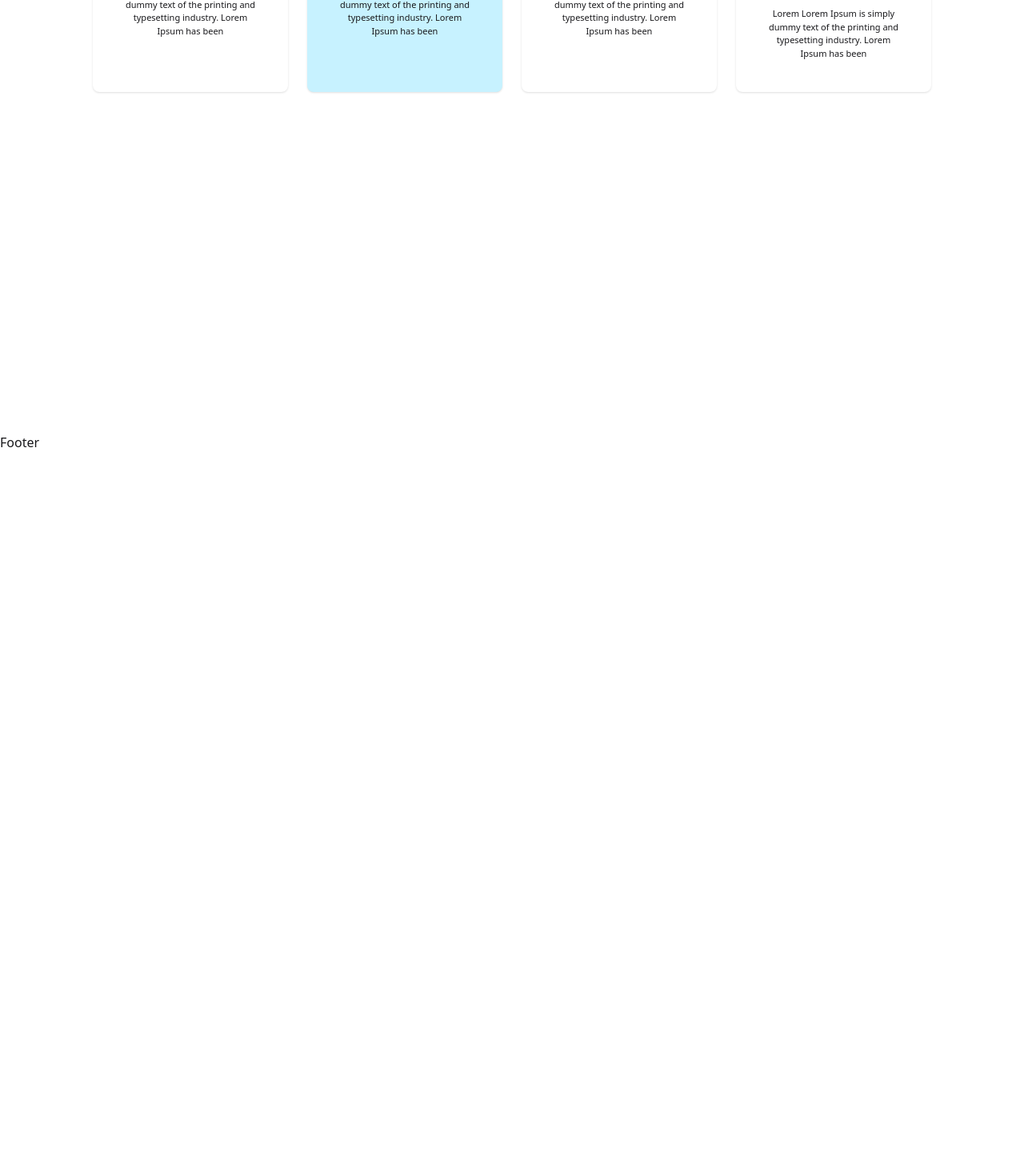
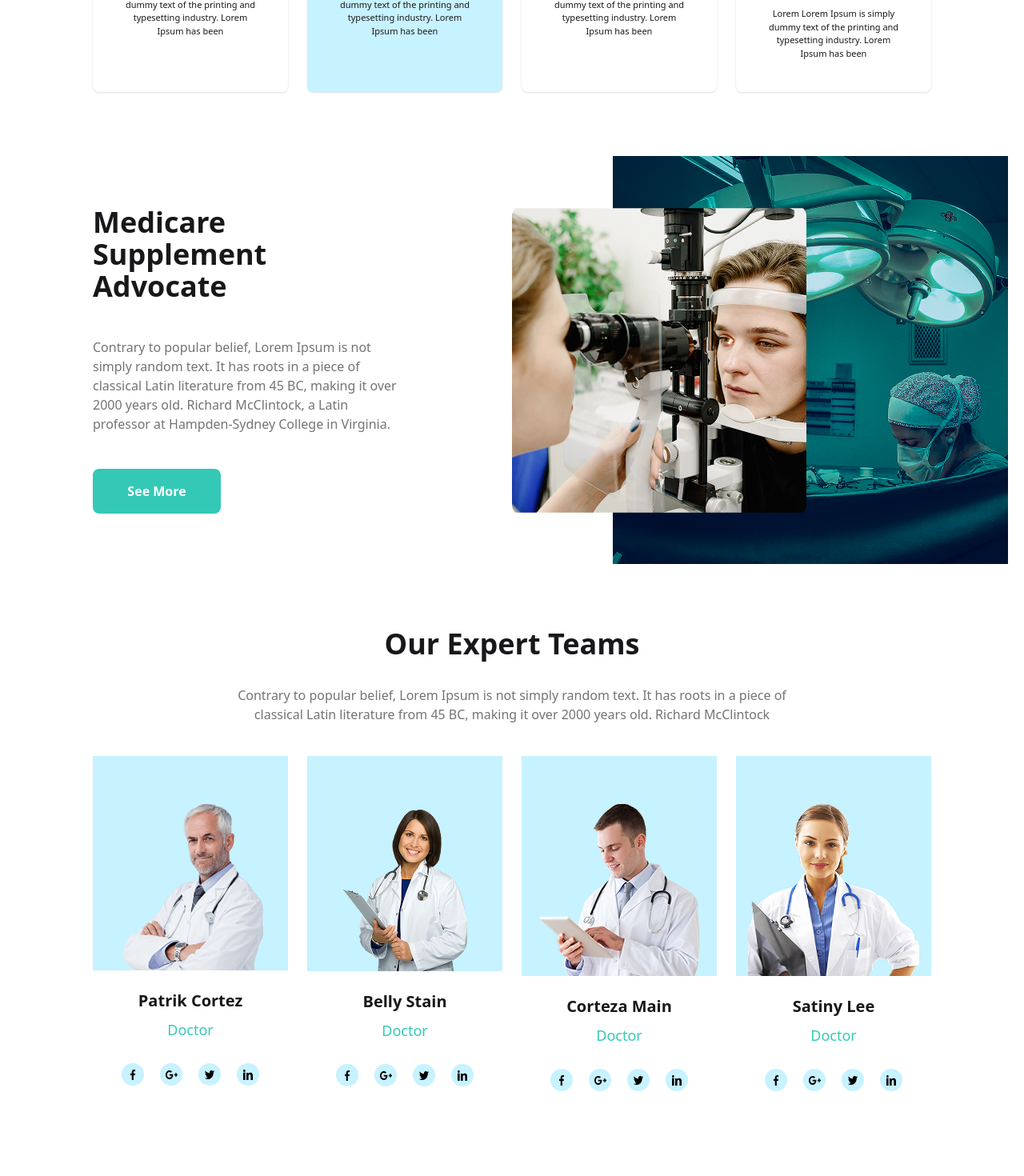
Before and after one commit to Biddut24/Final-Projcts, a React app: page / in a window 1280 px wide. Shown: the part 1124-2594 px from the top of the page at 80% size. Before the commit the page ends 1689 px from the top, so only its background shows below. Built offline with nearby package versions, Linux system fonts and the light colour scheme; the HTML template or start-up script is replaced by a standard one.

Commit message:
Expert done

```diff
--- a/src/components/PrimaryButton/PrimaryButton.jsx
+++ b/src/components/PrimaryButton/PrimaryButton.jsx
@@ -2,7 +2,7 @@ import React from 'react';
 
 const PrimaryButton = ({ children }) => {
     return (
-        <div className='bg-primary rounded-lg p-5 text-center w-auto'>
+        <div className='bg-primary rounded-lg px-7 md:px-7 py-2 md:py-4 text-center w-auto text-white font-semibold'>
             {children}
         </div>
     );
--- /dev/null
+++ b/src/components/SectionHead/SectionHead.jsx
@@ -0,0 +1,14 @@
+import React from "react";
+
+const SectionHead = ({ title, des }) => {
+  return (
+    <div className="w-[90%] md:w-[70%] mx-auto">
+      <div className="text-center space-y-4 md:space-y-8">
+        <h1 className=" text-2xl  md:text-4xl font-semibold">{title}</h1>
+        <p className="text-neutral">{des}</p>
+      </div>
+    </div>
+  );
+};
+
+export default SectionHead;
--- a/src/index.css
+++ b/src/index.css
@@ -1,6 +1,7 @@
 :root {
   --color-primary: #34c9b6;
   --color-secondary: #c7f2ff;
+  --color-neutral: #757373;
 }
 .cardInfo {
   transition: all 0.3s linear;
--- /dev/null
+++ b/src/pages/Home/Advocate/Advocate.jsx
@@ -0,0 +1,50 @@
+import React from "react";
+import advocate from "../../../assets/images/advocate.png";
+import advocate2 from "../../../assets/images/advocate (2).png";
+import PrimaryButton from './../../../components/PrimaryButton/PrimaryButton';
+
+
+
+const Advocate = () => {
+  return (
+    <div className="p-5  md:ps-29 py-0 md:py-0">
+      <div className="flex flex-col-reverse md:flex-row -justify-between items-center">
+        <div className="w-1/1 md:w-1/3  md:space-y-2 lg:space-y-5">
+          <h1 className="text-2xl md:-text-3xl lg:text-4xl font-bold ">
+            Medicare Supplement Advocate
+          </h1>
+          <p className="py-6 text-neutral">
+            Contrary to popular belief, Lorem Ipsum is not simply random text.
+            It has roots in a piece of classical Latin literature from 45 BC,
+            making it over 2000 years old. Richard McClintock, a Latin professor
+            at Hampden-Sydney College in Virginia.
+          </p>
+
+          <button className="w-40">
+            <PrimaryButton className="bg-white px-5 py-2 md:px-7 md:py-4 text-black">
+              See More
+            </PrimaryButton>
+          </button>
+        </div>
+
+        {/* ===== mobile shape ====== */}
+        <div className="pb-8 md:pb-0 w-1/1 md:w-2/3 flex justify-center md:justify-end items-center ">
+          <div className="relative flex justify-end">
+            <img
+              className="w-[70%] md:w-[100%]"
+              src={advocate}
+              alt="best medical, best doctors"
+            />
+          </div>
+
+          <img
+            className=" w-[50%] md:w-auto absolute left-[4%] md:left-[50%]"
+            src={advocate2}
+          />
+        </div>
+      </div>
+    </div>
+  );
+};
+
+export default Advocate;
--- a/src/pages/Home/Banner/Banner.jsx
+++ b/src/pages/Home/Banner/Banner.jsx
@@ -33,7 +33,7 @@ const Banner = () => {
           </div>
 
           {/* ===== mobile shape ====== */}
-          <div className="w-1/1 md:2/4 flex justify-center md:justify-end items-center relative">
+          <div className="mt-9 md:mt-0 w-1/1 md:2/4 flex justify-center md:justify-end items-center relative">
             <img className="" src={mobileShape} />
             <div className="absolute top-15 w-[232px]  md:right-7 space-y-10">
               <img src={doctor} alt="best medical, best doctors" />
--- /dev/null
+++ b/src/pages/Home/Expert Teams/Expert Teams.jsx
@@ -0,0 +1,49 @@
+import React from "react";
+import SectionHead from "../../../components/SectionHead/SectionHead";
+import doctor1 from "../../../assets/images/pic1.png";
+import doctor2 from "../../../assets/images/pic2.png";
+import doctor3 from "../../../assets/images/pic3.png";
+import doctor4 from "../../../assets/images/pic4.png";
+import Expert from "./Expert";
+
+const ExpertTeams = () => {
+  const expertTeams = [
+    {
+      img: doctor1,
+      name: "Patrik Cortez",
+      designation: "Doctor",
+    },
+    {
+      img: doctor4,
+      name: "Belly Stain",
+      designation: "Doctor",
+    },
+    {
+      img: doctor2,
+      name: "Corteza Main",
+      designation: "Doctor",
+    },
+    {
+      img: doctor3,
+      name: "Satiny Lee",
+      designation: "Doctor",
+    },
+  ];
+  return (
+    <div className="px-4 md:px-29 py-0 md:py-20 md:pb-20">
+      <SectionHead
+        title="Our Expert Teams"
+        des=" Contrary to popular belief, Lorem Ipsum is not simply random text. It
+          has roots in a piece of classical Latin literature from 45 BC, making
+          it over 2000 years old. Richard McClintock"
+      ></SectionHead>
+      <div className="grid grid-cols-1 md:grid-cols-3 lg:grid-cols-4 gap-6 mt-10 ">
+        {expertTeams?.map((member, i) => (
+          <Expert key={i} member={member}></Expert>
+        ))}
+      </div>
+    </div>
+  );
+};
+
+export default ExpertTeams;
--- /dev/null
+++ b/src/pages/Home/Expert Teams/Expert.jsx
@@ -0,0 +1,37 @@
+import React from "react";
+import facebook from "../../../assets/icons/blackFacebook.png";
+import google from "../../../assets/icons/blackGoogle.png";
+import twitter from "../../../assets/icons/blackTwitter.png";
+import linkedin from "../../../assets/icons/blackLinkdin.png";
+import { Link } from "react-router-dom";
+
+const Expert = ({ member }) => {
+  const { name, img, designation } = member;
+  return (
+    <div className=" bg-base-100 card-xs">
+      <figure className="bg-secondary flex justify-center pt-15">
+        <img src={img} alt="best doctors" />
+      </figure>
+      <div className="card-body text-center mt-4">
+        <h2 className="text-xl font-semibold text-center">{name}</h2>
+        <p className="text-primary text-lg">{designation}</p>
+        <div className="flex justify-between my-5 mx-5">
+          <Link className="w-7 h-7 rounded-full bg-secondary flex items-center justify-center mx-2">
+            <img src={facebook} alt="" />
+          </Link>
+          <Link className="w-7 h-7 rounded-full bg-secondary flex items-center justify-center mx-2">
+            <img src={google} alt="" />
+          </Link>
+          <Link className="w-7 h-7 rounded-full bg-secondary flex items-center justify-center mx-2">
+            <img src={twitter} alt="" />
+          </Link>
+          <Link className="w-7 h-7 rounded-full bg-secondary flex items-center justify-center mx-2">
+            <img src={linkedin} alt="" />
+          </Link>
+        </div>
+      </div>
+    </div>
+  );
+};
+
+export default Expert;
--- a/src/pages/Home/Home.jsx
+++ b/src/pages/Home/Home.jsx
@@ -1,12 +1,16 @@
 import React from 'react';
 import Banner from './Banner/Banner';
 import InfoCards from './InfoCards/InfoCards';
+import Advocate from './Advocate/Advocate';
+import ExpertTeams from './Expert Teams/Expert Teams';
 
 const Home = () => {
     return (
         <div>
            <Banner></Banner>
            <InfoCards></InfoCards>
+           <Advocate></Advocate>
+           <ExpertTeams/>
         </div>
     );
 };
--- a/src/pages/Home/InfoCards/InfoCards.jsx
+++ b/src/pages/Home/InfoCards/InfoCards.jsx
@@ -39,10 +39,10 @@ const InfoCards = () => {
   ];
 
   return (
-    <div className="px-4 md:px-29 py-0 md:py-20  min-h-screen">
+    <div className="px-4 md:px-29 py-0 md:py-20 md:pb-20">
       <div className="grid grid-cols-2 md:grid-cols-4 gap-6">
         {infoCardsData?.map((info, i) => (
-          <InfoCard info={info}></InfoCard>
+          <InfoCard key={i} info={info}></InfoCard>
         ))}
       </div>
     </div>
```
Also changed, not shown: src/assets/images/advocate (2).png (renamed from src/assets/images/avvocate2.png), src/assets/images/advocate.png (renamed from src/assets/images/avvocate.png).
